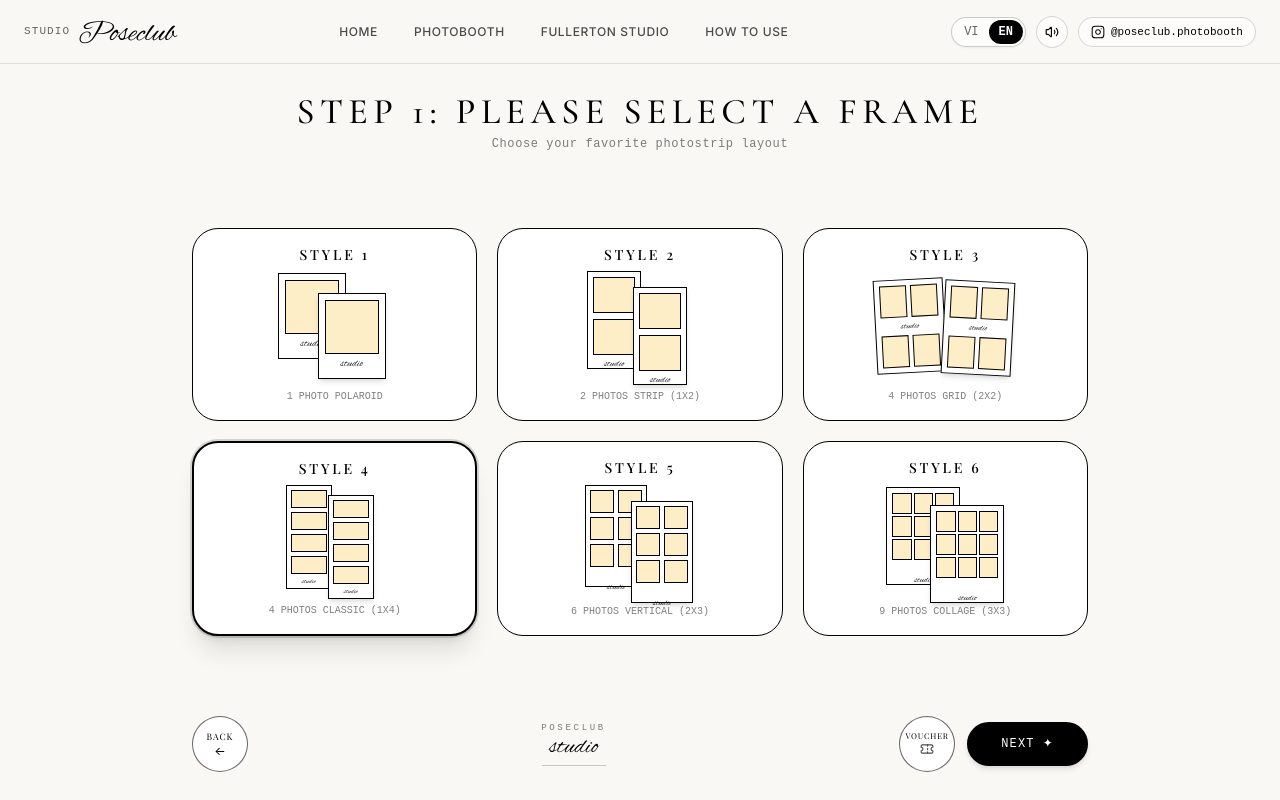
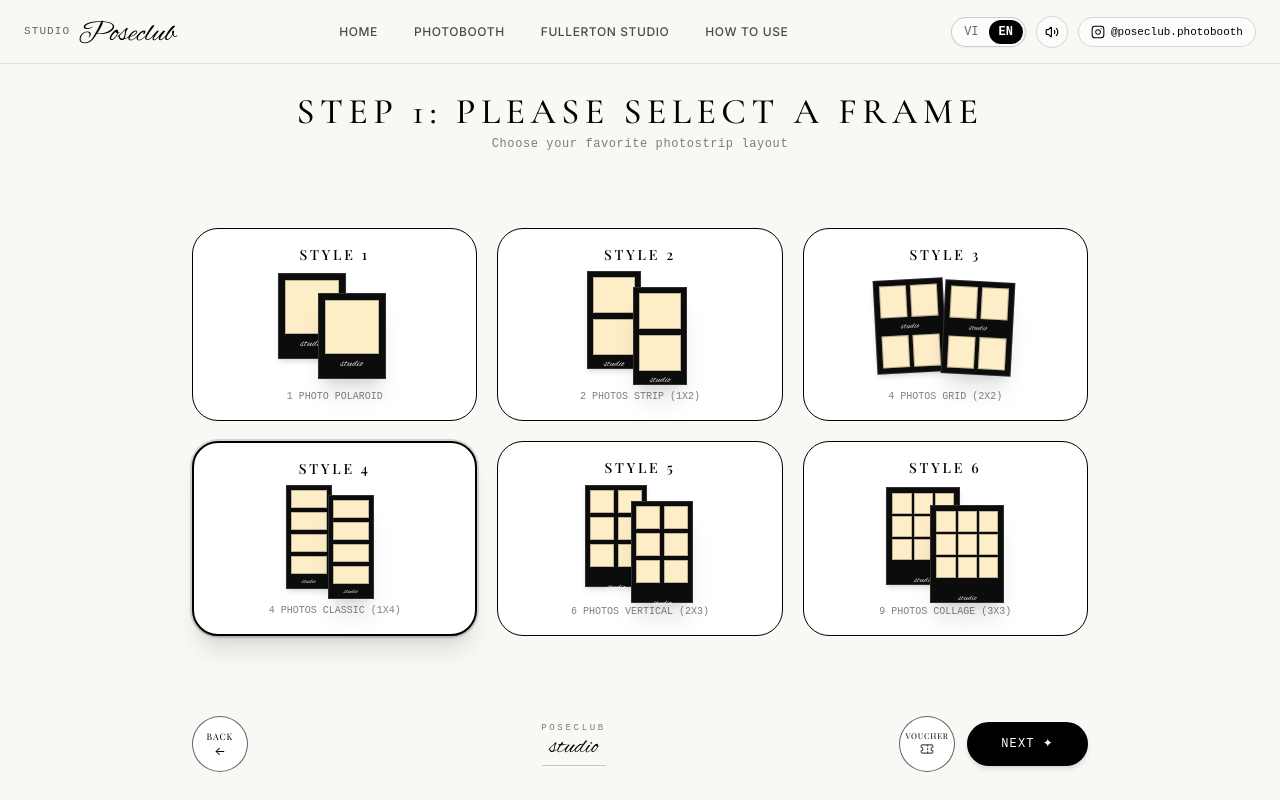
Before and after one commit to twotnguyen/poseclub-studio-photobooth, a React (Vite) app: page /booth in a window 1280 px wide. Built offline with nearby package versions, Linux system fonts and the light colour scheme; a web font is replaced by a local one.

Commit message:
style: set signature black borders for photobooth frame mockups

```diff
--- a/src/components/Photobooth/FrameMockup.tsx
+++ b/src/components/Photobooth/FrameMockup.tsx
@@ -5,8 +5,10 @@ interface FrameMockupProps {
 }
 
 export const FrameMockup: React.FC<FrameMockupProps> = ({ styleId }) => {
-  const photoBg = '#FDEEC8'; // Soft pastel butter yellow from Canva
-  const borderCol = '1.2px solid #000000';
+  const photoBg = '#FDEEC8'; // Soft pastel butter yellow photo placeholder
+  const frameBg = '#0C0C0C'; // Chic matte black frame background
+  const frameBorder = '1px solid rgba(255, 255, 255, 0.15)'; // Clean separation border for black frames
+  const slotBorder = '1px solid rgba(0, 0, 0, 0.25)';
 
   switch (styleId) {
     case 1:
@@ -15,40 +17,42 @@ export const FrameMockup: React.FC<FrameMockupProps> = ({ styleId }) => {
         <div className="relative w-[150px] h-[116px] flex items-center justify-center">
           {/* Card behind (top-left) */}
           <div
-            className="absolute bg-white shadow-xs flex flex-col items-center justify-between"
+            className="absolute shadow-md flex flex-col items-center justify-between"
             style={{
               width: '68px',
               height: '86px',
               left: '18px',
               top: '4px',
-              border: borderCol,
+              backgroundColor: frameBg,
+              border: frameBorder,
               padding: '6px 6px 8px 6px',
             }}
           >
             <div
               className="w-full aspect-square"
-              style={{ backgroundColor: photoBg, border: borderCol }}
+              style={{ backgroundColor: photoBg, border: slotBorder }}
             />
-            <span className="font-script text-[11px] text-black leading-none mt-1">studio</span>
+            <span className="font-script text-[11px] text-white leading-none mt-1">studio</span>
           </div>
 
           {/* Card in front (bottom-right) */}
           <div
-            className="absolute bg-white shadow-md flex flex-col items-center justify-between z-10"
+            className="absolute shadow-xl flex flex-col items-center justify-between z-10"
             style={{
               width: '68px',
               height: '86px',
               left: '58px',
               top: '24px',
-              border: borderCol,
+              backgroundColor: frameBg,
+              border: frameBorder,
               padding: '6px 6px 8px 6px',
             }}
           >
             <div
               className="w-full aspect-square"
-              style={{ backgroundColor: photoBg, border: borderCol }}
+              style={{ backgroundColor: photoBg, border: slotBorder }}
             />
-            <span className="font-script text-[11px] text-black leading-none mt-1">studio</span>
+            <span className="font-script text-[11px] text-white leading-none mt-1">studio</span>
           </div>
         </div>
       );
@@ -59,40 +63,42 @@ export const FrameMockup: React.FC<FrameMockupProps> = ({ styleId }) => {
         <div className="relative w-[150px] h-[116px] flex items-center justify-center">
           {/* Strip behind */}
           <div
-            className="absolute bg-white shadow-xs flex flex-col items-center justify-between"
+            className="absolute shadow-md flex flex-col items-center justify-between"
             style={{
               width: '54px',
               height: '98px',
               left: '22px',
               top: '2px',
-              border: borderCol,
+              backgroundColor: frameBg,
+              border: frameBorder,
               padding: '5px 5px 6px 5px',
             }}
           >
             <div className="w-full flex flex-col gap-1.5">
-              <div className="w-full h-[36px]" style={{ backgroundColor: photoBg, border: borderCol }} />
-              <div className="w-full h-[36px]" style={{ backgroundColor: photoBg, border: borderCol }} />
+              <div className="w-full h-[36px]" style={{ backgroundColor: photoBg, border: slotBorder }} />
+              <div className="w-full h-[36px]" style={{ backgroundColor: photoBg, border: slotBorder }} />
             </div>
-            <span className="font-script text-[10px] text-black leading-none mt-1">studio</span>
+            <span className="font-script text-[10px] text-white leading-none mt-1">studio</span>
           </div>
 
           {/* Strip in front */}
           <div
-            className="absolute bg-white shadow-md flex flex-col items-center justify-between z-10"
+            className="absolute shadow-xl flex flex-col items-center justify-between z-10"
             style={{
               width: '54px',
               height: '98px',
               left: '68px',
               top: '18px',
-              border: borderCol,
+              backgroundColor: frameBg,
+              border: frameBorder,
               padding: '5px 5px 6px 5px',
             }}
           >
             <div className="w-full flex flex-col gap-1.5">
-              <div className="w-full h-[36px]" style={{ backgroundColor: photoBg, border: borderCol }} />
-              <div className="w-full h-[36px]" style={{ backgroundColor: photoBg, border: borderCol }} />
+              <div className="w-full h-[36px]" style={{ backgroundColor: photoBg, border: slotBorder }} />
+              <div className="w-full h-[36px]" style={{ backgroundColor: photoBg, border: slotBorder }} />
             </div>
-            <span className="font-script text-[10px] text-black leading-none mt-1">studio</span>
+            <span className="font-script text-[10px] text-white leading-none mt-1">studio</span>
           </div>
         </div>
       );
@@ -103,51 +109,53 @@ export const FrameMockup: React.FC<FrameMockupProps> = ({ styleId }) => {
         <div className="relative w-[160px] h-[116px] flex items-center justify-center">
           {/* Left card (-3deg) */}
           <div
-            className="absolute bg-white shadow-xs flex flex-col justify-between -rotate-3"
+            className="absolute shadow-md flex flex-col justify-between -rotate-3"
             style={{
               width: '70px',
               height: '94px',
               left: '10px',
               top: '10px',
-              border: borderCol,
+              backgroundColor: frameBg,
+              border: frameBorder,
               padding: '5px',
             }}
           >
             <div className="grid grid-cols-2 gap-1">
-              <div className="h-[32px]" style={{ backgroundColor: photoBg, border: borderCol }} />
-              <div className="h-[32px]" style={{ backgroundColor: photoBg, border: borderCol }} />
+              <div className="h-[32px]" style={{ backgroundColor: photoBg, border: slotBorder }} />
+              <div className="h-[32px]" style={{ backgroundColor: photoBg, border: slotBorder }} />
             </div>
             <div className="text-center py-0.5">
-              <span className="font-script text-[9px] text-black leading-none block">studio</span>
+              <span className="font-script text-[9px] text-white leading-none block">studio</span>
             </div>
             <div className="grid grid-cols-2 gap-1">
-              <div className="h-[32px]" style={{ backgroundColor: photoBg, border: borderCol }} />
-              <div className="h-[32px]" style={{ backgroundColor: photoBg, border: borderCol }} />
+              <div className="h-[32px]" style={{ backgroundColor: photoBg, border: slotBorder }} />
+              <div className="h-[32px]" style={{ backgroundColor: photoBg, border: slotBorder }} />
             </div>
           </div>
 
           {/* Right card (+3deg) */}
           <div
-            className="absolute bg-white shadow-md flex flex-col justify-between rotate-3 z-10"
+            className="absolute shadow-xl flex flex-col justify-between rotate-3 z-10"
             style={{
               width: '70px',
               height: '94px',
               left: '78px',
               top: '12px',
-              border: borderCol,
+              backgroundColor: frameBg,
+              border: frameBorder,
               padding: '5px',
             }}
           >
             <div className="grid grid-cols-2 gap-1">
-              <div className="h-[32px]" style={{ backgroundColor: photoBg, border: borderCol }} />
-              <div className="h-[32px]" style={{ backgroundColor: photoBg, border: borderCol }} />
+              <div className="h-[32px]" style={{ backgroundColor: photoBg, border: slotBorder }} />
+              <div className="h-[32px]" style={{ backgroundColor: photoBg, border: slotBorder }} />
             </div>
             <div className="text-center py-0.5">
-              <span className="font-script text-[9px] text-black leading-none block">studio</span>
+              <span className="font-script text-[9px] text-white leading-none block">studio</span>
             </div>
             <div className="grid grid-cols-2 gap-1">
-              <div className="h-[32px]" style={{ backgroundColor: photoBg, border: borderCol }} />
-              <div className="h-[32px]" style={{ backgroundColor: photoBg, border: borderCol }} />
+              <div className="h-[32px]" style={{ backgroundColor: photoBg, border: slotBorder }} />
+              <div className="h-[32px]" style={{ backgroundColor: photoBg, border: slotBorder }} />
             </div>
           </div>
         </div>
@@ -159,42 +167,44 @@ export const FrameMockup: React.FC<FrameMockupProps> = ({ styleId }) => {
         <div className="relative w-[150px] h-[116px] flex items-center justify-center">
           {/* Strip behind */}
           <div
-            className="absolute bg-white shadow-xs flex flex-col justify-between"
+            className="absolute shadow-md flex flex-col justify-between"
             style={{
               width: '46px',
               height: '104px',
               left: '26px',
               top: '2px',
-              border: borderCol,
+              backgroundColor: frameBg,
+              border: frameBorder,
               padding: '4px',
             }}
           >
             <div className="flex flex-col gap-1">
               {[...Array(4)].map((_, i) => (
-                <div key={i} className="w-full h-[18px]" style={{ backgroundColor: photoBg, border: borderCol }} />
+                <div key={i} className="w-full h-[18px]" style={{ backgroundColor: photoBg, border: slotBorder }} />
               ))}
             </div>
-            <span className="font-script text-[7px] text-black text-center leading-none mt-1">studio</span>
+            <span className="font-script text-[7px] text-white text-center leading-none mt-1">studio</span>
           </div>
 
           {/* Strip in front */}
           <div
-            className="absolute bg-white shadow-md flex flex-col justify-between z-10"
+            className="absolute shadow-xl flex flex-col justify-between z-10"
             style={{
               width: '46px',
               height: '104px',
               left: '68px',
               top: '12px',
-              border: borderCol,
+              backgroundColor: frameBg,
+              border: frameBorder,
               padding: '4px',
             }}
           >
             <div className="flex flex-col gap-1">
               {[...Array(4)].map((_, i) => (
-                <div key={i} className="w-full h-[18px]" style={{ backgroundColor: photoBg, border: borderCol }} />
+                <div key={i} className="w-full h-[18px]" style={{ backgroundColor: photoBg, border: slotBorder }} />
               ))}
             </div>
-            <span className="font-script text-[7px] text-black text-center leading-none mt-1">studio</span>
+            <span className="font-script text-[7px] text-white text-center leading-none mt-1">studio</span>
           </div>
         </div>
       );
@@ -205,45 +215,47 @@ export const FrameMockup: React.FC<FrameMockupProps> = ({ styleId }) => {
         <div className="relative w-[150px] h-[116px] flex items-center justify-center">
           {/* Card behind */}
           <div
-            className="absolute bg-white shadow-xs flex flex-col justify-between"
+            className="absolute shadow-md flex flex-col justify-between"
             style={{
               width: '62px',
               height: '102px',
               left: '20px',
               top: '2px',
-              border: borderCol,
+              backgroundColor: frameBg,
+              border: frameBorder,
               padding: '4px 4px 6px 4px',
             }}
           >
             <div className="grid grid-cols-2 gap-1">
               {[...Array(6)].map((_, i) => (
-                <div key={i} className="h-[23px]" style={{ backgroundColor: photoBg, border: borderCol }} />
+                <div key={i} className="h-[23px]" style={{ backgroundColor: photoBg, border: slotBorder }} />
               ))}
             </div>
             <div className="text-center mt-1">
-              <span className="font-script text-[9px] text-black leading-none">studio</span>
+              <span className="font-script text-[9px] text-white leading-none">studio</span>
             </div>
           </div>
 
           {/* Card in front */}
           <div
-            className="absolute bg-white shadow-md flex flex-col justify-between z-10"
+            className="absolute shadow-xl flex flex-col justify-between z-10"
             style={{
               width: '62px',
               height: '102px',
               left: '66px',
               top: '18px',
-              border: borderCol,
+              backgroundColor: frameBg,
+              border: frameBorder,
               padding: '4px 4px 6px 4px',
             }}
           >
             <div className="grid grid-cols-2 gap-1">
               {[...Array(6)].map((_, i) => (
-                <div key={i} className="h-[23px]" style={{ backgroundColor: photoBg, border: borderCol }} />
+                <div key={i} className="h-[23px]" style={{ backgroundColor: photoBg, border: slotBorder }} />
               ))}
             </div>
             <div className="text-center mt-1">
-              <span className="font-script text-[9px] text-black leading-none">studio</span>
+              <span className="font-script text-[9px] text-white leading-none">studio</span>
             </div>
           </div>
         </div>
@@ -255,45 +267,47 @@ export const FrameMockup: React.FC<FrameMockupProps> = ({ styleId }) => {
         <div className="relative w-[150px] h-[116px] flex items-center justify-center">
           {/* Card behind */}
           <div
-            className="absolute bg-white shadow-xs flex flex-col justify-between"
+            className="absolute shadow-md flex flex-col justify-between"
             style={{
               width: '74px',
               height: '98px',
               left: '16px',
               top: '4px',
-              border: borderCol,
+              backgroundColor: frameBg,
+              border: frameBorder,
               padding: '5px 5px 8px 5px',
             }}
           >
             <div className="grid grid-cols-3 gap-0.5">
               {[...Array(9)].map((_, i) => (
-                <div key={i} className="h-[21px]" style={{ backgroundColor: photoBg, border: borderCol }} />
+                <div key={i} className="h-[21px]" style={{ backgroundColor: photoBg, border: slotBorder }} />
               ))}
             </div>
             <div className="text-center mt-1">
-              <span className="font-script text-[9px] text-black leading-none">studio</span>
+              <span className="font-script text-[9px] text-white leading-none">studio</span>
             </div>
           </div>
 
           {/* Card in front */}
           <div
-            className="absolute bg-white shadow-md flex flex-col justify-between z-10"
+            className="absolute shadow-xl flex flex-col justify-between z-10"
             style={{
               width: '74px',
               height: '98px',
               left: '60px',
               top: '22px',
-              border: borderCol,
+              backgroundColor: frameBg,
+              border: frameBorder,
               padding: '5px 5px 8px 5px',
             }}
           >
             <div className="grid grid-cols-3 gap-0.5">
               {[...Array(9)].map((_, i) => (
-                <div key={i} className="h-[21px]" style={{ backgroundColor: photoBg, border: borderCol }} />
+                <div key={i} className="h-[21px]" style={{ backgroundColor: photoBg, border: slotBorder }} />
               ))}
             </div>
             <div className="text-center mt-1">
-              <span className="font-script text-[9px] text-black leading-none">studio</span>
+              <span className="font-script text-[9px] text-white leading-none">studio</span>
             </div>
           </div>
         </div>
```
